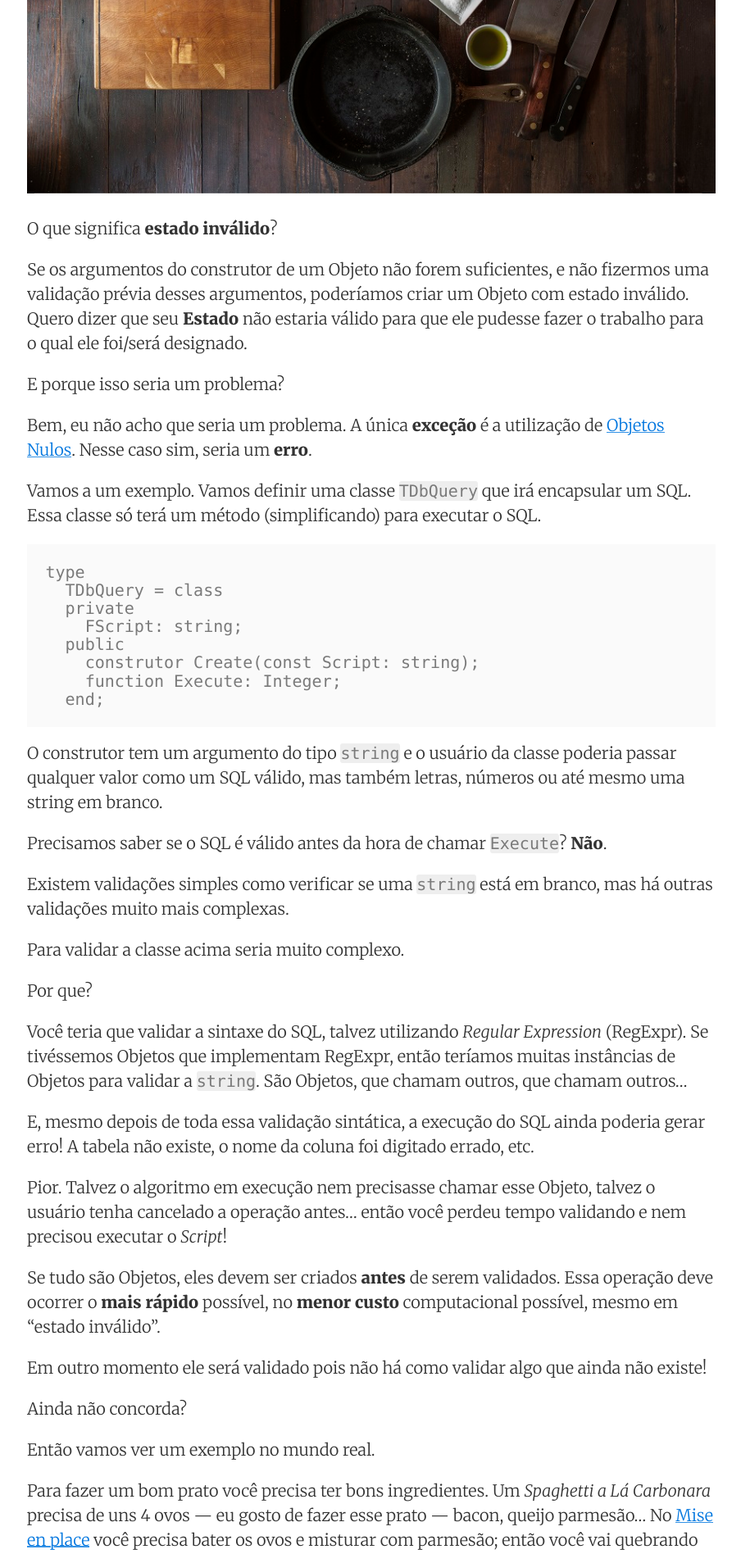
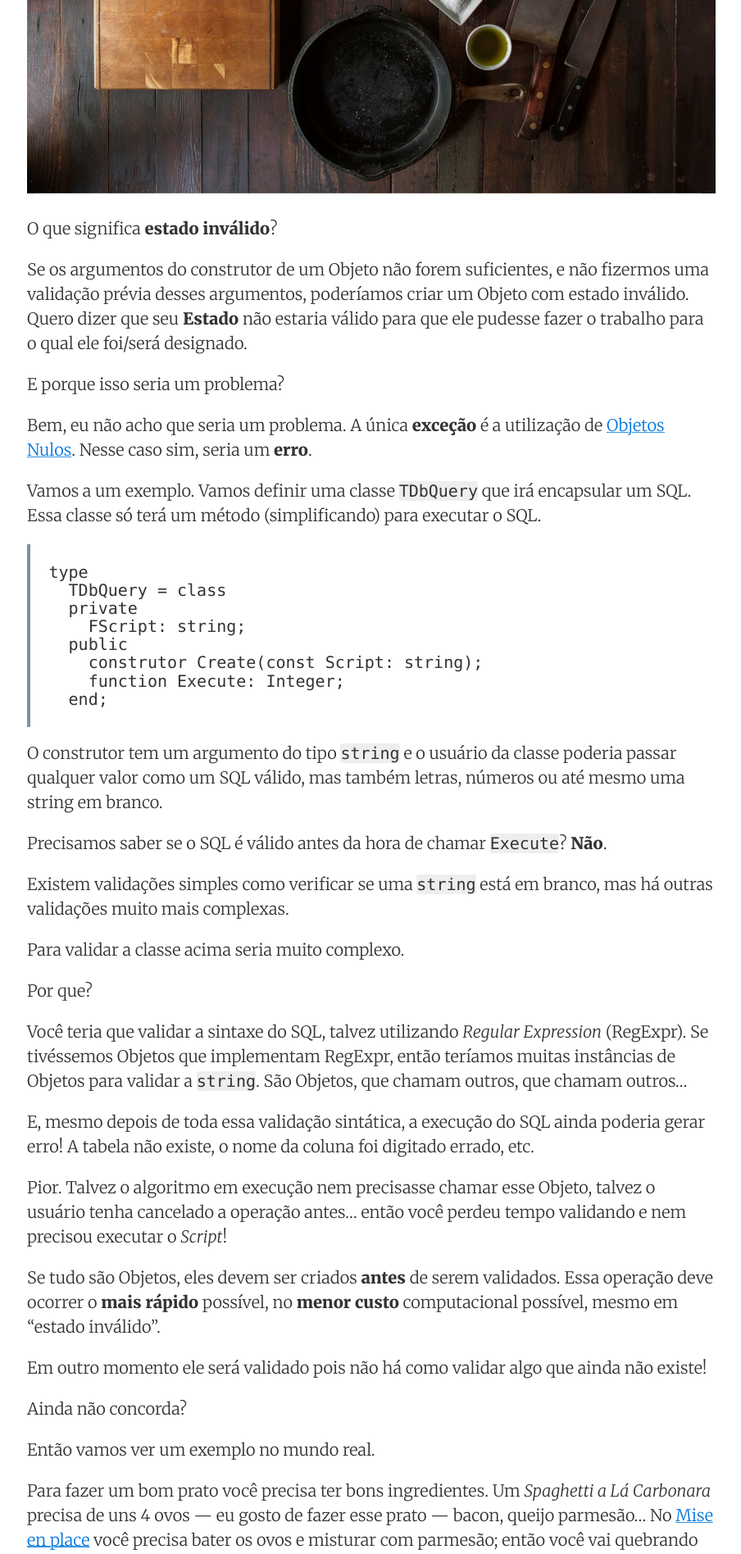
Before and after one commit to mdbs99/opp, a Jekyll site: the page built from _posts/2016-05-09-validacoes-no-construtor.md, in a window 1280 px wide. Shown: the part 1035-2931 px from the top of the page at 82% size, without its empty margins (187-1091 px from the left). Built offline with Jekyll 4.4.1, drawn with Linux system fonts in a browser that asks for light colours; nearby versions of some CDN libraries; comment, search, counter and statistics services are not loaded.

Commit message:
CSS updates

```diff
--- a/_sass/_code.scss
+++ b/_sass/_code.scss
@@ -10,7 +10,7 @@ code {
 }
 
 code {
-  color: #7a7a7a;
+  color: #333333;
 }
 
 pre {
@@ -18,7 +18,7 @@ pre {
   line-height: 1.11;
   overflow-x: scroll;
   margin-bottom: 0.88em;
-  background-color: $pre-background-color;
+  border-left: 4px solid #7f919e;
 }
 
 .highlight .p {
```
